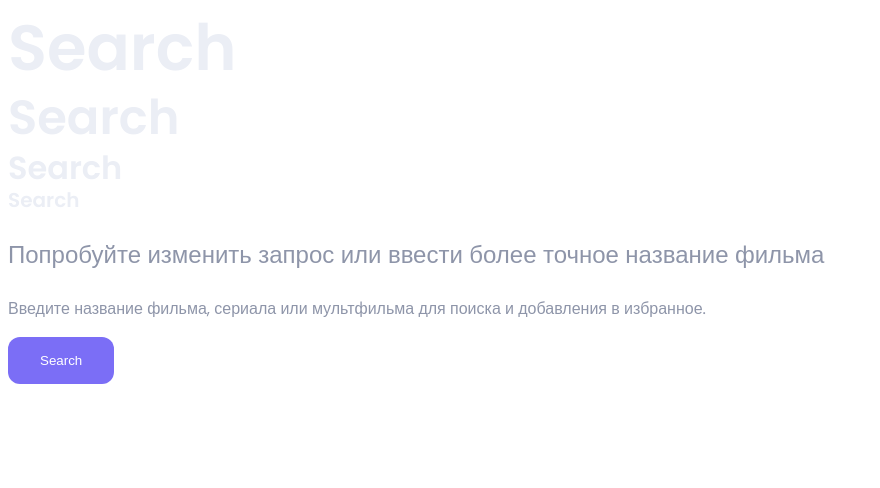
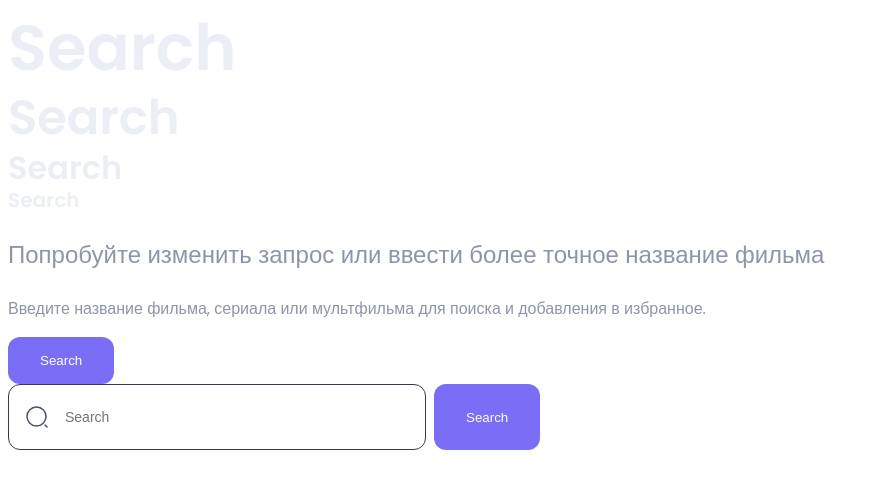
Before and after one commit to futbnj/react-tasks, a React (Vite) app: page / in a window 1280 px wide. Shown: the top 488 px of the page, without its empty margins (0-880 px from the left). Built offline with nearby package versions, Linux system fonts and the light colour scheme.

Commit message:
1-start: Add Input component and Search Form

```diff
--- a/src/App.jsx
+++ b/src/App.jsx
@@ -2,6 +2,7 @@ import './App.scss';
 import Heading from './components/Heading/Heading.jsx';
 import Paragraph from './components/Paragraph/Paragraph.jsx';
 import Button from './components/Button/Button.jsx';
+import SearchForm from './components/SearchForm/SearchForm.jsx';
 
 function App() {
 
@@ -14,6 +15,7 @@ function App() {
 			<Paragraph size={'large'}>Попробуйте изменить запрос или ввести более точное название фильма</Paragraph>
 			<Paragraph size={'medium'}>Введите название фильма, сериала или мультфильма для поиска и добавления в избранное.</Paragraph>
 			<Button>Search</Button>
+			<SearchForm />
 		</>
 	);
 }
--- /dev/null
+++ b/src/components/Input/Input.jsx
@@ -0,0 +1,15 @@
+import './Input.scss';
+
+function Input({icon, name, placeholder = 'Enter text..'}) {
+
+	return (
+		<div className={'input-wrapper'}>
+			{icon && (
+				<img src="/search.svg" alt="Search" className={'input-icon'}/>
+			)}
+			<input className={'input'} name={name} placeholder={placeholder}/>
+		</div>
+	);
+}
+
+export default Input;
--- /dev/null
+++ b/src/components/Input/Input.scss
@@ -0,0 +1,35 @@
+.input-wrapper {
+  min-width: 384px;
+
+  border: 1px solid #323B54;
+  border-radius: 12px;
+  background-color: transparent;
+
+  padding: 12px 16px 12px 16px;
+
+  display: flex;
+  align-items: center;
+  gap: 16px;
+}
+
+.input {
+  border: none;
+  background-color: transparent;
+
+  font-size: 14px;
+  font-weight: 400;
+  line-height: 16px;
+
+  padding: 12px 0;
+
+  width: 100%;
+
+  &:focus-visible {
+    outline: none;
+  }
+}
+
+.input-icon {
+  width: 24px;
+  height: 24px;
+}
--- /dev/null
+++ b/src/components/SearchForm/SearchForm.jsx
@@ -0,0 +1,29 @@
+import './SearchForm.scss';
+import {useState} from 'react';
+import Input from '../Input/Input.jsx';
+import Button from '../Button/Button.jsx';
+
+function SearchForm() {
+
+	const [searchRequest, setSearchRequest] = useState('');
+
+	console.log(searchRequest);
+
+	const search = (e) => {
+		e.preventDefault();
+		const formData = new FormData(e.target);
+		const formProps = Object.fromEntries(formData);
+		setSearchRequest(formProps.search);
+	};
+
+	return (
+		<>
+			<form onSubmit={search} className={'search-form'}>
+				<Input icon={true} placeholder={'Search'} name={'search'}/>
+				<Button>Search</Button>
+			</form>
+		</>
+	);
+}
+
+export default SearchForm;
--- /dev/null
+++ b/src/components/SearchForm/SearchForm.scss
@@ -0,0 +1,4 @@
+.search-form {
+  display: flex;
+  gap: 8px;
+}
```
Also changed, not shown: public/search.svg (added).
